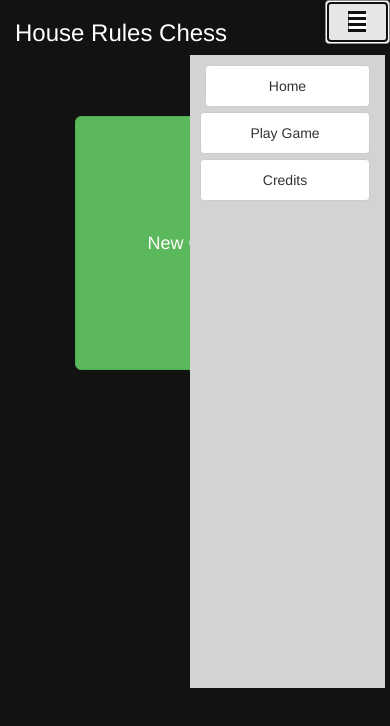
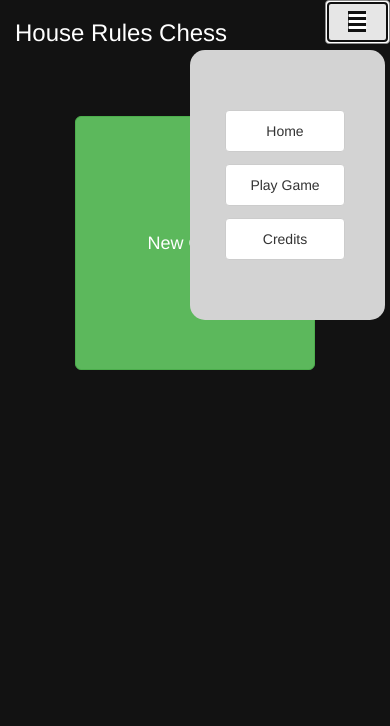
Before and after one commit to bryanhinkson/knightmareChess, a plain HTML site: page www/index.html in a window 390 px wide. Both pictures are taken after a click on the button 357 px from the left and 22 px from the top of the page. Drawn offline with Linux system fonts and the light colour scheme; some packages are replaced by stand-ins of ours.

Commit message:
Menu closes when clicking outside, and menu formatting

```diff
--- a/www/css/index.css
+++ b/www/css/index.css
@@ -5,14 +5,21 @@
     color: white;
 }
 
+body {
+    height: 100vh;
+    background-color: #121212;
+    color: white;
+}
+
 nav {
     background-color: lightgray;
     width: 50vw;
-    height: 75vh;
+    padding: 50px 30px;
     position: absolute;
     right:5px;
-    top:55px;
+    top:50px;
     z-index: 10;
+    border-radius: 15px;
 
 }
 
@@ -20,8 +27,7 @@ nav * {
     background-color: lightgray;
     color: black;
     font-size: 1.25em;
-    margin:5px;
-    padding: 0px
+    padding: 5px
 }
 
 /* Classes */
--- a/www/index.html
+++ b/www/index.html
@@ -10,21 +10,20 @@
     <link rel="stylesheet" type="text/css" href="css/index.css">
     <link rel="stylesheet" type="text/css" href="css/overrides.css">
     <link rel="stylesheet" type="text/css" href="css/font-awesome.min.css">
-
     <script type="text/javascript" src="js/angular.min.js"></script>
     <title>House Rules Chess</title>
 </head>
 
-<body ng-app="houseRulesChess" ng-controller="mainController">
+<body ng-app="houseRulesChess" ng-controller="mainController" ng-click="toggleNav($event, true)">
     <div class="container-fluid">
         <div class="row">
             <h3 class="col-xs-8">House Rules Chess</h3>
-            <button id="menuButton" type="button" class="btn btn-default col-xs-offset-2 col-xs-2" ng-click="toggleNav()">
+            <button id="menuButton" type="button" class="btn btn-default col-xs-offset-2 col-xs-2" ng-click="toggleNav($event)">
                 <i class="fa fa-bars" aria-hidden="true"></i>
         </button>
         </div>
 
-        <nav ng-show="showNav">
+        <nav ng-show="showNav" ng-click="toggleNav($event, 'keepAlive')">
             <ul class="nav nav-nav-pills nav-stacked">
                 <li><a href="index.html" class="btn btn-default">Home</a></li>
                 <li><a href="board.html" class="btn btn-default">Play Game</a></li>
--- a/www/js/index.js
+++ b/www/js/index.js
@@ -12,8 +12,18 @@ app.controller('mainController', function ($scope) {
     }
 
     $scope.showNav = false;
-    $scope.toggleNav = function () {
-        $scope.showNav = !$scope.showNav;
+    $scope.toggleNav = function (e, close = false) {
+        e.stopPropagation();
+        if(close == 'keepAlive'){
+            return;
+        }
+        if(close == true){
+            $scope.showNav = false;
+            return;
+        }
+        else{
+            $scope.showNav = !$scope.showNav;
+        }
     }
 
 
```
Also changed, not shown: www/board.html (+3 -3 lines), www/credits.html (+3 -3 lines).
